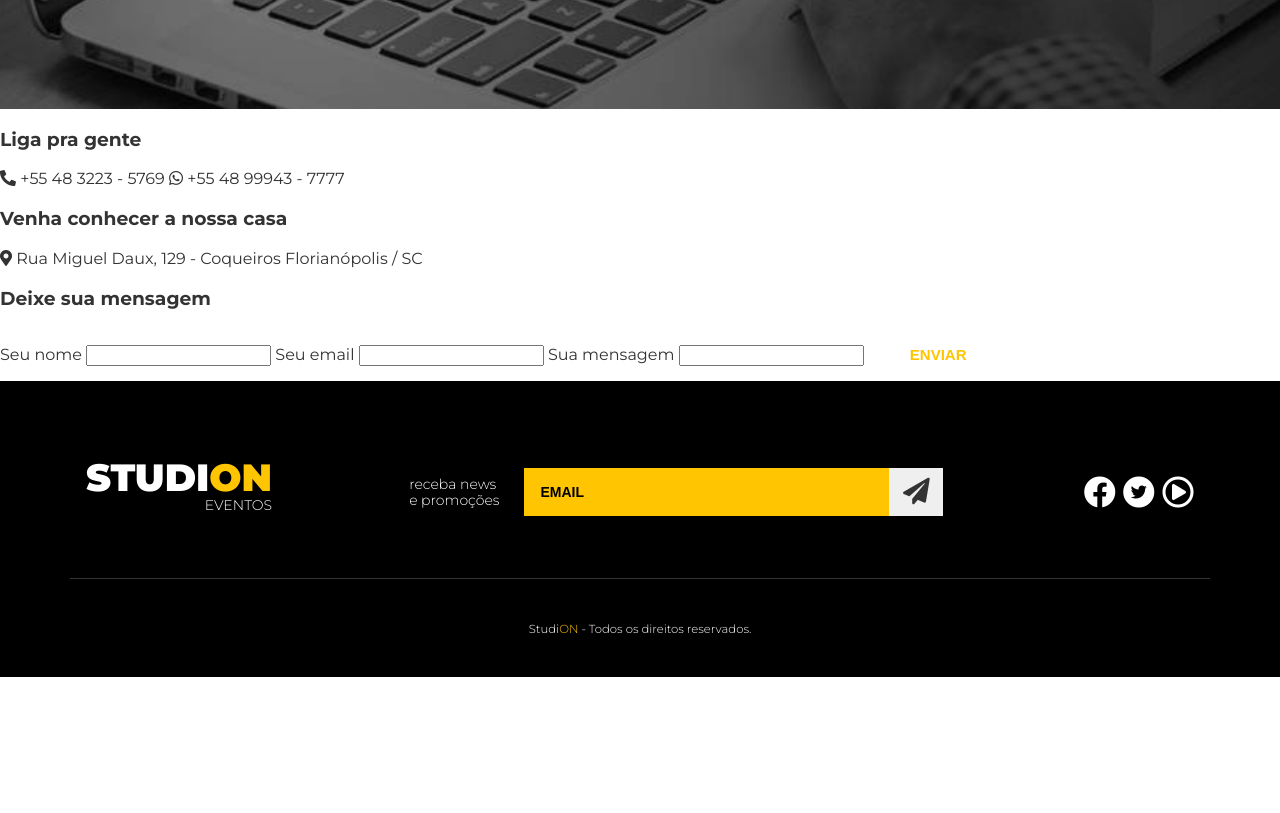
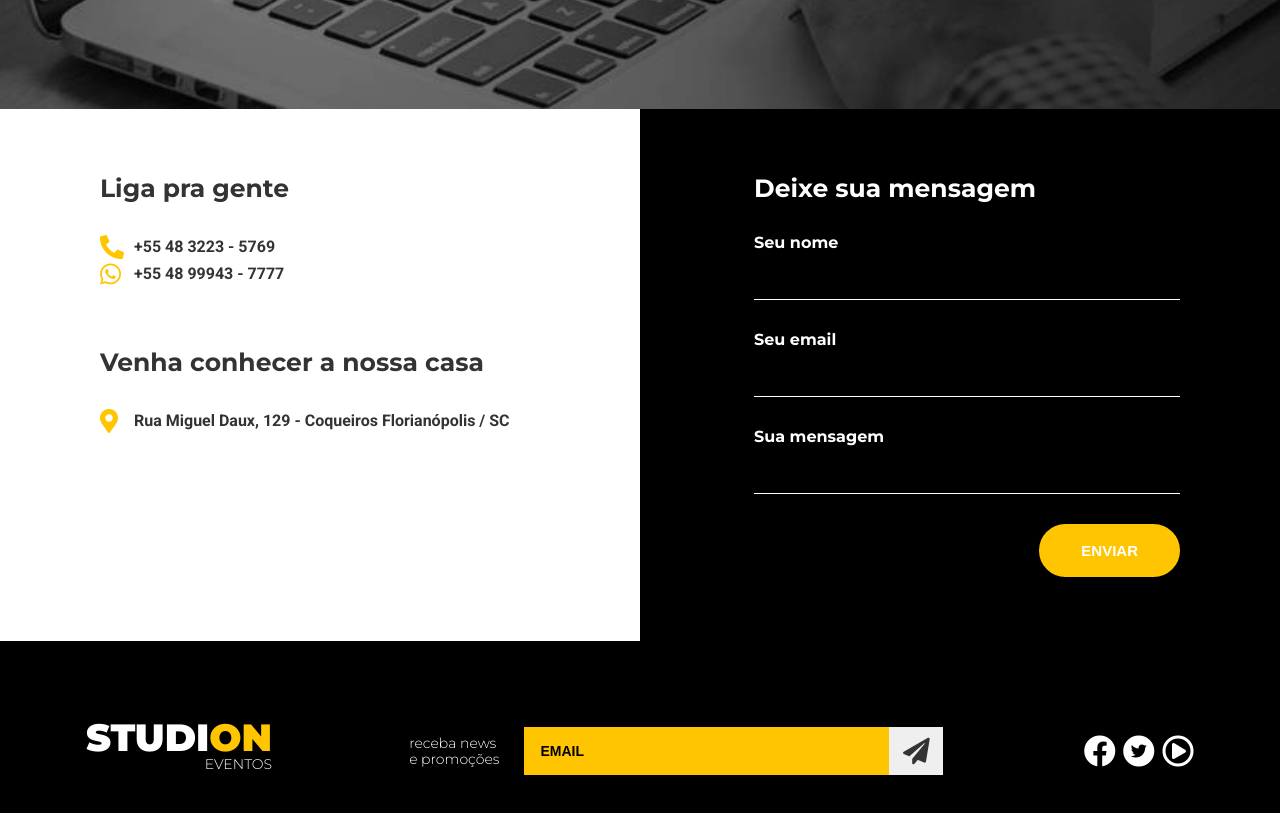
Before and after one commit to juanjunger/studion, a website: page src/contact.html in a window 1280 px wide. Shown: the part 691-1504 px from the top of the page. Before the commit the page ends 1368 px from the top, so only its background shows below. Drawn offline with Linux system fonts and the light colour scheme.

Commit message:
feat(contact): update contact form

```diff
--- a/src/contact.html
+++ b/src/contact.html
@@ -73,6 +73,7 @@
     <main>
       <section class="contact">
         <div class="contact__info">
+          <div class="contact__info__container">
             <h3>Liga pra gente</h3>
             <span>
               <i class="fas fa-phone fa-flip-horizontal"></i>
@@ -88,11 +89,13 @@
               Rua Miguel Daux, 129 - Coqueiros Florianópolis / SC
             </span>
           </div>
+          <!-- .contact__info__container -->
+        </div>
         <!-- .contact__info -->
 
         <div class="contact__form">
+          <form class="contact__form__container">
             <h3>Deixe sua mensagem</h3>
-          <form>
             <label for="name">Seu nome</label>
             <input type="text" name="name" id="name" />
             <label for="email">Seu email</label>
@@ -101,6 +104,7 @@
             <input type="text" name="message" id="message" />
             <button class="btn btn--contact" type="submit">Enviar</button>
           </form>
+          <!-- .contact__form__container -->
         </div>
         <!-- .contact__form -->
       </section>
--- a/src/css/_btn.css
+++ b/src/css/_btn.css
@@ -14,7 +14,8 @@
 .btn:hover,
 .btn:active,
 .btn:focus,
-.btn--institutional {
+.btn--institutional,
+.btn--contact {
   border-color: var(--color-yellow);
   background-color: var(--color-yellow);
   color: var(--color-white);
@@ -22,10 +23,14 @@
 
 .btn--institutional:hover,
 .btn--institutional:active,
-.btn--institutional:focus {
+.btn--institutional:focus,
+.btn--contact:hover,
+.btn--contact:active,
+.btn--contact:focus {
   border-color: var(--color-yellow);
   background-color: var(--color-white);
   color: var(--color-gray);
+  box-shadow: 0 1rem 1rem #0006;
 }
 
 .btn--quote {
--- a/src/css/_contact.css
+++ b/src/css/_contact.css
@@ -0,0 +1,80 @@
+.contact {
+  display: grid;
+  grid-template-columns: 1fr 1fr;
+}
+
+.contact h3 {
+  margin: 0 0 1.875rem;
+  font-size: 1.5625rem;
+}
+
+.contact__info h3:nth-of-type(2) {
+  margin-top: 3.75rem;
+}
+
+.contact__info i {
+  color: var(--color-yellow);
+  font-size: 1.5rem;
+}
+
+.contact__info span {
+  display: grid;
+  grid-template-columns: 1.5rem auto;
+  gap: 0.625rem;
+  align-items: center;
+  font-family: "Roboto";
+  font-weight: 700;
+  line-height: 1.6875rem;
+}
+
+.contact__form {
+  background-color: var(--color-black);
+  color: var(--color-white);
+}
+
+.contact__form label,
+.contact__form input {
+  display: block;
+}
+
+.contact__form label {
+  font-weight: 700;
+}
+
+.contact__form input {
+  background: unset;
+  border: unset;
+  border-bottom: 0.06rem solid #fff;
+  width: 100%;
+  color: var(--color-white);
+  margin-bottom: 1.875rem;
+  padding: 1rem 0.5rem;
+}
+
+.contact__form input:hover,
+.contact__form input:focus {
+  outline: unset;
+}
+
+.contact__form button {
+  float: right;
+}
+
+.contact__info,
+.contact__form {
+  padding: 4rem 0;
+}
+
+.contact__form__container {
+  padding-left: 7.125rem;
+}
+
+.contact__info__container {
+  float: right;
+  padding-right: 7.125rem;
+}
+
+.contact__info__container,
+.contact__form__container {
+  width: 540px;
+}
--- a/src/css/style.css
+++ b/src/css/style.css
@@ -1,5 +1,5 @@
 /* Fonts */
-@import url("https://fonts.googleapis.com/css2?family=Montserrat:wght@300;400;500;700;900&family=Roboto&display=swap");
+@import url("https://fonts.googleapis.com/css2?family=Montserrat:wght@300;400;500;700;900&family=Roboto:wght@400;700&display=swap");
 
 @import "./_variables.css";
 @import "./_base.css";
```
Lines whose indentation alone changed are shown as unchanged.
